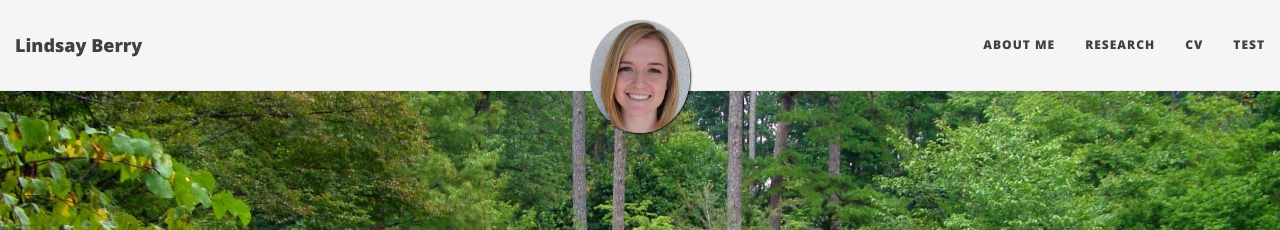
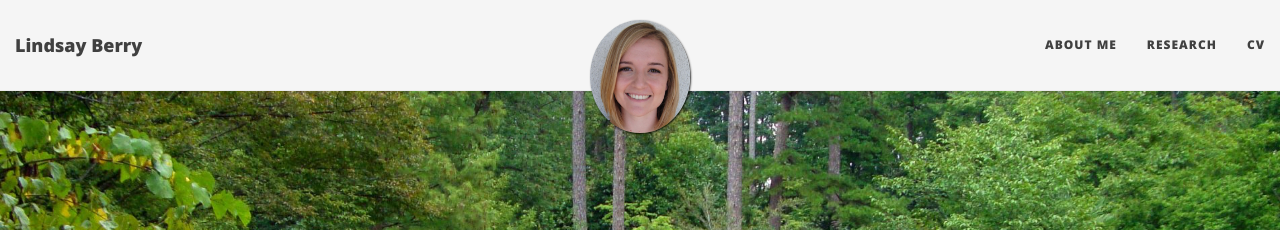
Before and after one commit to lindsayberry/archive-website-template, a Jekyll site: the page built from index.html, in a window 1280 px wide. Shown: the top 230 px of the page. Built offline with Jekyll 4.4.1, drawn with Linux system fonts in a browser that asks for light colours; nearby versions of some CDN libraries; the list of posts is cut into pages by our own code.

Commit message:
Remove test link from navbar

```diff
--- a/_config.yml
+++ b/_config.yml
@@ -26,7 +26,6 @@ navbar-links:
   About Me: "aboutme"
   Research: "research"
   CV: "cv"
-  Test: "test"
   #Activity:
   #  - Twitter:
   #  - CV:
```
